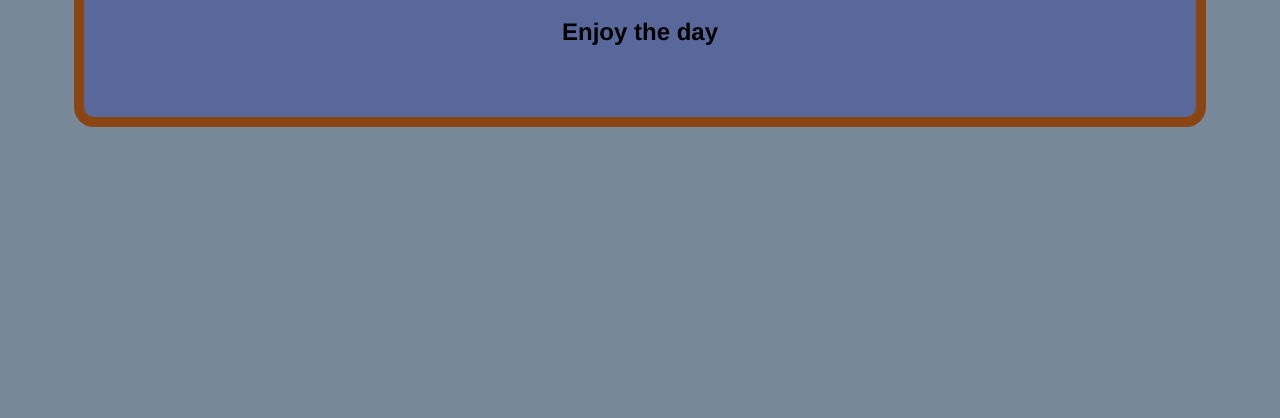
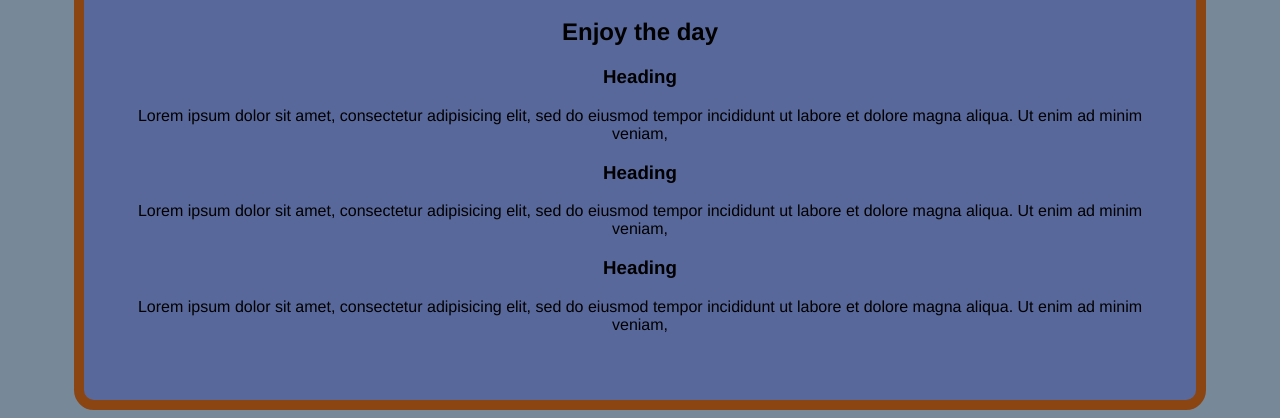
Before and after one commit to hepitechno/git_test, a plain HTML site: page index.html in a window 1280 px wide. Shown: the part 684-1102 px from the top of the page. Before the commit the page ends 819 px from the top, so only its background shows below. Drawn offline with Linux system fonts and the light colour scheme.

Commit message:
add div block class

```diff
--- a/index.html
+++ b/index.html
@@ -12,6 +12,26 @@
         <img src="./images/home.jpeg" alt="home sweet home image" class="home_image">
         <h1>Welcome to my home</h1>
         <h2>Enjoy the day</h2>
+
+        <div class="block">
+			<h3>Heading</h3>
+			<p>Lorem ipsum dolor sit amet, consectetur adipisicing elit, sed do eiusmod
+			tempor incididunt ut labore et dolore magna aliqua. Ut enim ad minim veniam,
+			</p>
+		</div>
+		<div class="block">
+			<h3>Heading</h3>
+			<p>Lorem ipsum dolor sit amet, consectetur adipisicing elit, sed do eiusmod
+			tempor incididunt ut labore et dolore magna aliqua. Ut enim ad minim veniam,
+			</p>
+		</div>
+		<div class="block">
+			<h3>Heading</h3>
+			<p>Lorem ipsum dolor sit amet, consectetur adipisicing elit, sed do eiusmod
+			tempor incididunt ut labore et dolore magna aliqua. Ut enim ad minim veniam,
+			</p>
+        </div>
+
     </div>
 </body>
 </html>
```
